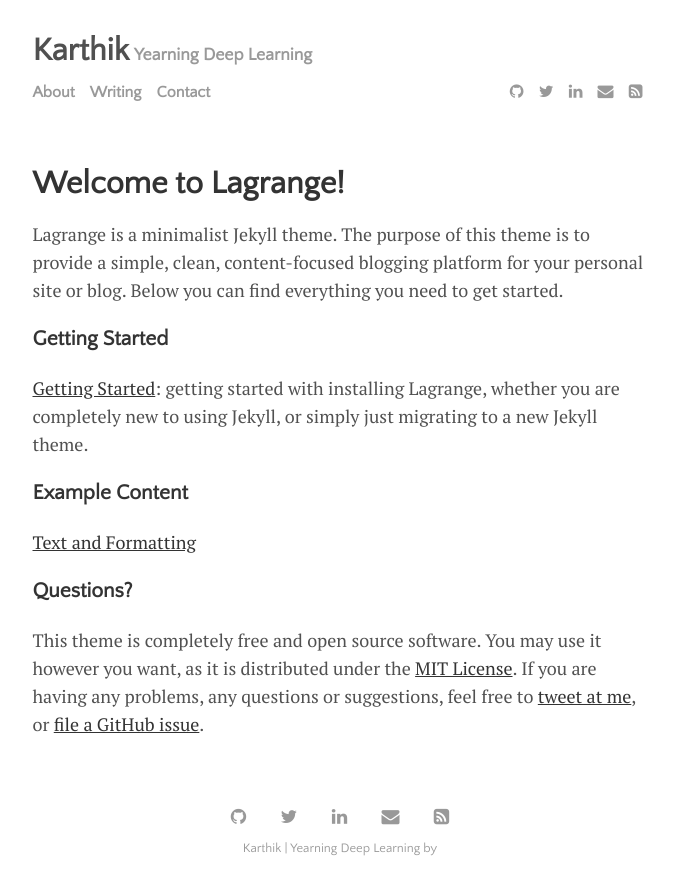
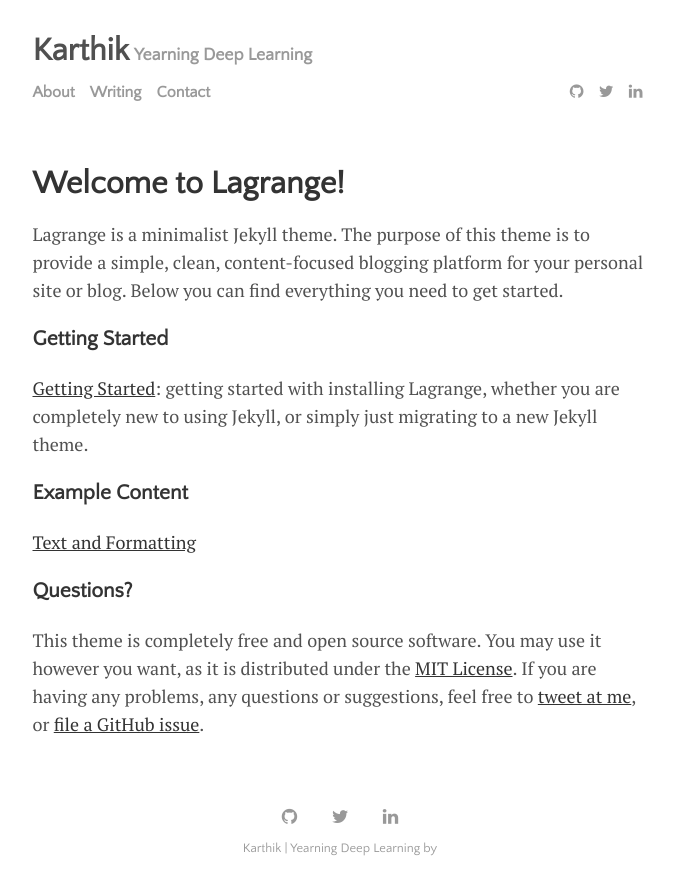
Before and after one commit to karthikziffer/karthikziffer.github.io, a Jekyll site: the page built from menu/about.md, in a window 1280 px wide. Shown: the top 895 px of the page, without its empty margins (300-974 px from the left). Built offline with Jekyll 4.4.1, drawn with Linux system fonts in a browser that asks for light colours.

Commit message:
Changed - social network credentials

```diff
--- a/_data/settings.yml
+++ b/_data/settings.yml
@@ -12,11 +12,11 @@
 
 # Available social icons are powered by Font Awesome, so you can use any icon that they offer
 social:
-- {icon: 'github', link: 'https://www.github.com/lenpaul'}
-- {icon: 'twitter', link: 'https://twitter.com/paululele'}
-- {icon: 'linkedin', link: 'http://www.linkedin.com/in/lenpaul/'}
-- {icon: 'envelope', link: 'mailto:l.nguyen.paul@gmail.com'}
-- {icon: 'rss-square', link: '/feed.xml'}
+- {icon: 'github', link: 'https://github.com/karthikziffer'}
+- {icon: 'twitter', link: 'https://twitter.com/karthikziffer'}
+- {icon: 'linkedin', link: 'https://www.linkedin.com/in/karthik-r-b1b047a1/'}
+# - {icon: 'envelope', link: 'mailto:l.nguyen.paul@gmail.com'}
+# - {icon: 'rss-square', link: '/feed.xml'}
 # - {icon: 'rss-square', link: '/rss-feed.xml'}
 
 # Customize site text
```
